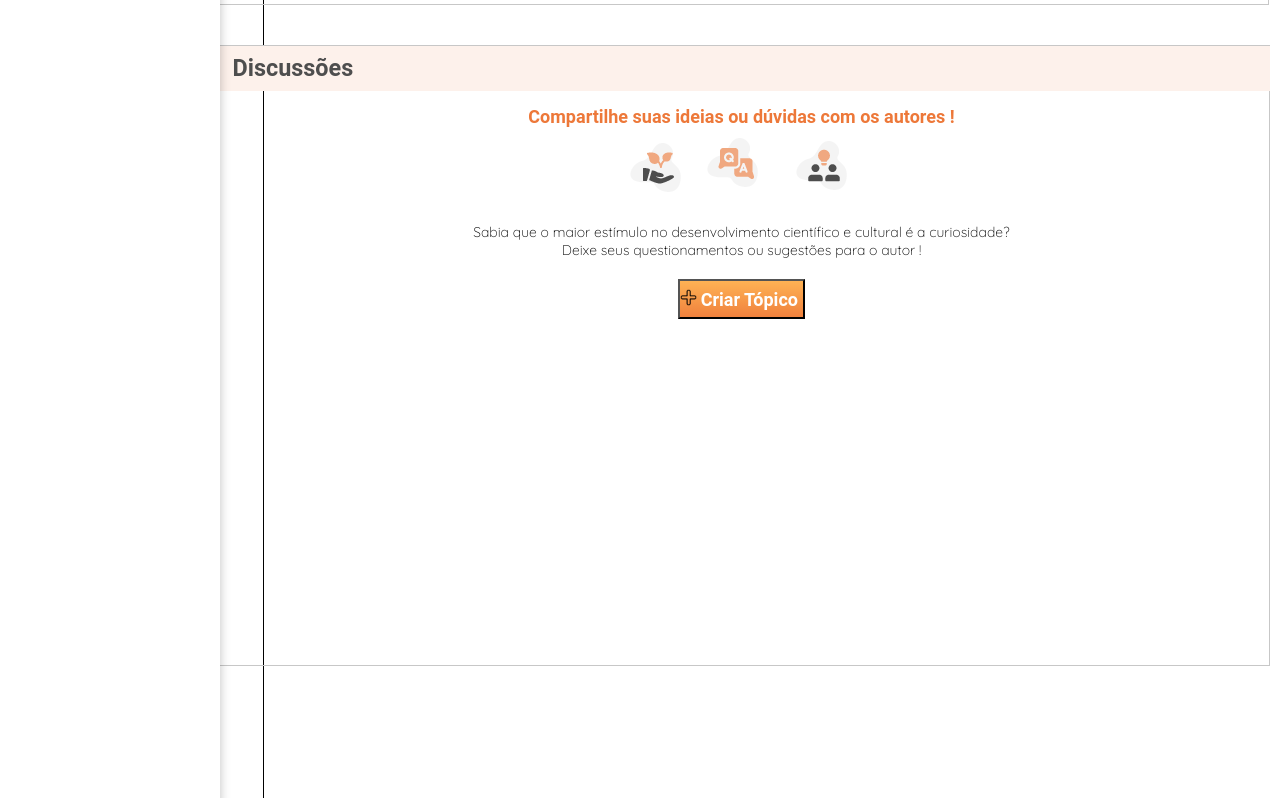
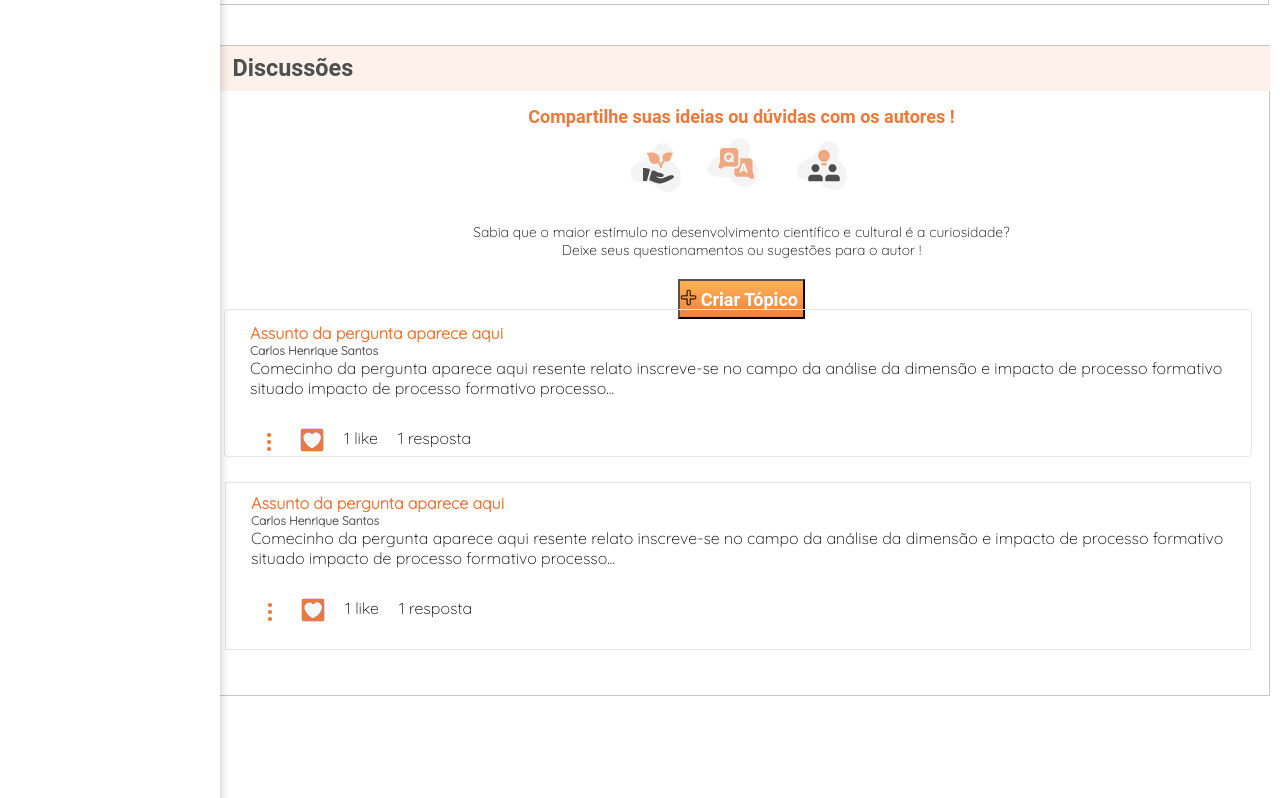
Before and after one commit to LuisGVNeves/Chuva-inc-FrontEnd-project, a plain HTML site: page index.html in a window 1280 px wide. Shown: the part 835-1633 px from the top of the page. Drawn offline with Linux system fonts and the light colour scheme.

Commit message:
Area de comentarios feita

```diff
--- a/css/style.css
+++ b/css/style.css
@@ -157,7 +157,7 @@
 #navegacao-principal{
   width: 1120px;
   height: 1753px;
-  border: 1px solid #000;
+  /*border: 1px solid #000;*/
   position: absolute;
   top: 88px;
   left: 263px;
@@ -396,7 +396,7 @@
 /*    Discussões container    */
 #discussoes-container{
   width: 1058px;
-  height: 621px;
+  height: 651px;
   position: absolute;
   left: 16.6%;
   top: 160%;
@@ -466,6 +466,75 @@
 
 
 
+
+
+/*Área de discussões com CRUD*/
+#container-divs{
+  border: 1px solid #E7E7E7;
+  border-radius: 4px;
+  width: 1028px;
+  height: 148px;
+  position: absolute;
+  top: 142%;
+  left: 17.5%;
+}
+#div-1,
+#div-2{
+  display: flex;
+  flex-direction: column;
+  align-items: flex-start;
+  padding: 10px;
+  padding-left: 25px;
+  font-family: 'Quicksand', sans-serif;
+  margin-top: 3px;
+}
+#div-2{
+  border: 1px solid #E7E7E7;
+}
+
+/*Botões de likes e resposta na lista*/
+#likes-respostas ul{
+  list-style-type: none;
+  margin-top: 20px;
+  display: flex;
+  flex-direction: row;
+}
+#likes-respostas ul li {
+  padding: 10px;
+}
+
+/*Icones e caixa de perguntas*/
+#list-icon{
+}
+
+#assunto-pergunta{
+  font-family: 'Quicksand', sans-serif;
+  font-weight: bold;
+  width: 267px;
+  height: 20px;
+  color: #ED7839;
+  font-size: 16px;
+  line-height: 20px;
+}
+#autor{
+  color: #5C5C5C;
+  font-weight: 600;
+  font-size: 12px;
+  line-height: 15px;
+}
+
+
+
+
+
+
+
+
+
+
+
+
+
 /*Footer*/
 #foot-container{
   font-family: 'Quicksand', sans-serif;
--- a/index.html
+++ b/index.html
@@ -77,7 +77,7 @@
 
         <!--Link para citar trabalho-->
         <span id="link-citacao">
-          <a href="#">COMO CITAR ESSE TRABALHO</a>
+          <a href="#">COMO CITAR ESSE TRABALHO?</a>
         </span>
       </div>
 
@@ -180,6 +180,58 @@
     </section>
 
 
+    <!--Onde vai ficar tipo um CRUD-->
+    <section id="container-divs">
+
+      <!--Primeira div que tem o assunto da pergunta do usuario-->
+      <div id="div-1">
+        <span id="assunto-pergunta">Assunto da pergunta aparece aqui</span>
+        <span id="autor">Carlos Henrique Santos</span>
+
+        <!--Pergunta que usuário fez-->
+        <div>
+          <p>
+            Comecinho da pergunta aparece aqui resente relato inscreve-se no campo da análise da dimensão e impacto de processo formativo situado impacto de processo formativo processo...
+          </p>
+        </div>
+
+        <div id="likes-respostas">
+          <ul>
+            <li><img src="./img/list.png" alt="list icon" id="list-icon"></li>
+            <li><img src="./img/heart.png" alt="heart icon"></li>
+            <li>1 like</li>
+            <li>1 resposta</li>
+          </ul>
+        </div>
+
+      </div>
+
+      <!-- Segunda Div-->
+      <div id="div-2">
+        <span id="assunto-pergunta">Assunto da pergunta aparece aqui</span>
+        <span id="autor">Carlos Henrique Santos</span>
+
+        <!--Pergunta que usuário fez-->
+        <div>
+          <p>
+            Comecinho da pergunta aparece aqui resente relato inscreve-se no campo da análise da dimensão e impacto de processo formativo situado impacto de processo formativo processo...
+          </p>
+        </div>
+
+        <div id="likes-respostas">
+          <ul>
+            <li><img src="./img/list.png" alt="list icon" id="list-icon"></li>
+            <li><img src="./img/heart.png" alt="heart icon"></li>
+            <li>1 like</li>
+            <li>1 resposta</li>
+          </ul>
+        </div>
+
+      </div>
+
+
+    </section>
+
 
     <!--Barra de navegação lado esquerdo-->
     <section id="nav-bar">
--- a/js/script.js
+++ b/js/script.js
@@ -28,6 +28,15 @@ function mostrarParagrafos() {
     let discussoes_container = document.querySelector('#discussoes-container');
     discussoes_container.style.top = '160%';
 
+
+    /*
+      - Ao clicar na frase "ver mais", a div é esticada porém come toda a div
+      que contém os likes e respostas do usuário, então preciso ajustar a altura
+    */
+    let container_divs = document.querySelector('#container-divs');
+    container_divs.style.top = '193%'
+
+
     // Parando a propagação de eventos
     e.stopPropagation();
   })
@@ -52,6 +61,17 @@ function ocultarParagrafos(){
   let discussoes_container = document.querySelector('#discussoes-container');
   discussoes_container.style.top = '110%';
 
+
+    /*
+      - Ao clicar na frase "ver mais", a div é esticada porém come toda a div
+      que contém os likes e respostas do usuário, então preciso ajustar a altura
+
+      - Dessa vez, quando a div recolhe, o container de divs que tem os likes e respostas
+      dos usuários, fica lá embaixo, então preciso subir
+  */
+  let container_divs = document.querySelector('#container-divs');
+  container_divs.style.top = '143%'
+
 }
 
 
```
Also changed, not shown: img/heart.png (added), img/list.png (added).
